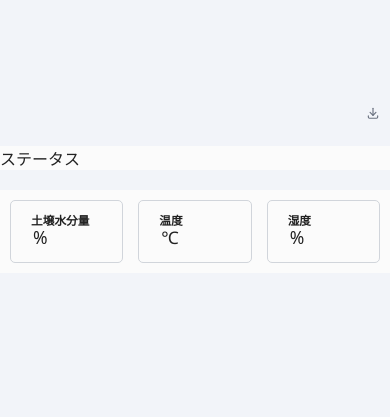
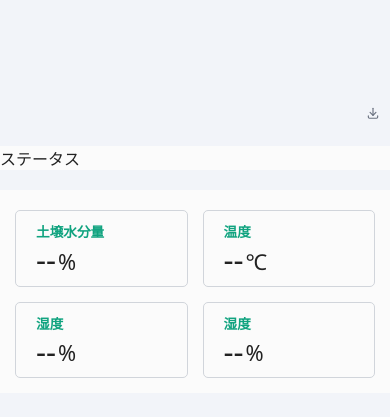
Before and after one commit to roka0430/PBL, a Flask app: page / in a window 390 px wide. Shown: the part 153-570 px from the top of the page. Run offline with Flask 3, Linux system fonts and the light colour scheme; the visitor is signed in with stand-in values (Sample User, id 1); data that the repository does not hold is empty; some web fonts are replaced.

Commit message:
feat: センサー値の表示を改善し、測定日時のフォーマット機能を追加

```diff
--- a/static/css/home.css
+++ b/static/css/home.css
@@ -366,24 +366,41 @@
   grid-column: 1 / 3;
 }
 
+.sensor-values__measured-at {
+  margin-bottom: 5px;
+  color: var(--color-text-muted);
+  font-size: 0.7rem;
+  text-align: right;
+}
+
 .sensor-values__cards {
   display: flex;
   gap: 15px;
 }
 
 .sensor-values__cards .sensor-card {
+  flex: 1;
+
   display: flex;
+  gap: 3px;
   flex-direction: column;
 
-  width: 12rem;
-  /* background: var(--color-background); */
+  padding-block: 10px;
+  padding-inline: 20px;
+
   border: solid 1px var(--color-border);
   border-radius: 5px;
-  padding: 10px 20px;
+
+  cursor: pointer;
+}
+
+.sensor-values__cards .sensor-card * {
+  pointer-events: none;
 }
 
 .sensor-values__cards .sensor-type {
   text-align: left;
+  color: var(--color-primary);
   font-size: 0.9rem;
   font-weight: bold;
 }
@@ -395,11 +412,12 @@
   align-items: flex-end;
 
   font-size: 2rem;
+  line-height: 1;
 }
 
 .sensor-values__cards .sensor-value .unit {
   transform: translateY(-0.16em);
-  font-size: 0.75em;
+  font-size: 0.7em;
 }
 
 /*  */
@@ -407,7 +425,6 @@
 .watering-history {
   grid-column: 1 / 3;
   height: fit-content;
-  border: solid 1px var(--color-border);
 }
 
 @media (max-width: 767px) {
@@ -434,19 +451,21 @@
   }
 
   .sensor-values {
-    padding: 10px;
+    padding: 15px;
   }
 
-  .sensor-values__cards .sensor-card {
-    flex: 1;
-    width: 0;
+  .sensor-values__cards {
+    display: grid;
+    grid-template-columns: 1fr 1fr;
+    grid-template-rows: 1fr 1fr;
+    gap: 15px;
   }
 
   .sensor-values__cards .sensor-type {
-    font-size: clamp(0.5rem, 3vw, 0.9rem);
+    font-size: clamp(0.5rem, 3.5vw, 0.9rem);
   }
 
   .sensor-values__cards .sensor-value {
-    font-size: clamp(1rem, 6vw, 2rem);
+    font-size: clamp(1rem, 8vw, 2rem);
   }
 }
--- a/templates/index.html
+++ b/templates/index.html
@@ -132,7 +132,7 @@
       <section class="plant-image" x-data="plantImage">
         <img src="" alt="植物の様子" class="plant-image__img" x-ref="img">
         <div class="plant-image__menu">
-          <div class="captured_at" x-ref="capturedAt"></div>
+          <div class="captured-at" x-text="formatDate(capturedAt, 'YYYY-MM-DD HH:mm')"></div>
           <button class="save-image" title="画像を保存する" :disabled="!imageBlob" @click="saveImage()">
             <svg xmlns="http://www.w3.org/2000/svg" width="14" height="14" viewBox="0 0 24 24" fill="none" stroke="currentColor" stroke-width="2" stroke-linecap="round" stroke-linejoin="round" class="icon icon-tabler icons-tabler-outline icon-tabler-download">
               <path stroke="none" d="M0 0h24v24H0z" fill="none" />
@@ -145,25 +145,33 @@
       </section>
       <section class="system-status">ステータス</section>
       <section class="sensor-values" x-data="sensorValues">
+        <div class="sensor-values__measured-at" x-text="formatDate(measuredAt, 'YYYY-MM-DD HH:mm')"></div>
         <div class="sensor-values__cards">
           <button class="sensor-card">
             <span class="sensor-type">土壌水分量</span>
             <span class="sensor-value">
-              <span x-text="soilMoisture"></span>
+              <span x-text="soilMoisture ?? '--'"></span>
               <span class="unit">%</span>
             </span>
           </button>
           <button class="sensor-card">
             <span class="sensor-type">温度</span>
             <span class="sensor-value">
-              <span x-text="temperature"></span>
+              <span x-text="temperature ?? '--'"></span>
               <span class="unit">℃</span>
             </span>
           </button>
           <button class="sensor-card">
             <span class="sensor-type">湿度</span>
             <span class="sensor-value">
-              <span x-text="humidity"></span>
+              <span x-text="humidity ?? '--'"></span>
+              <span class="unit">%</span>
+            </span>
+          </button>
+          <button class="sensor-card">
+            <span class="sensor-type">湿度</span>
+            <span class="sensor-value">
+              <span x-text="humidity ?? '--'"></span>
               <span class="unit">%</span>
             </span>
           </button>
```
Also changed, not shown: static/js/home.js (+22 -23 lines).
